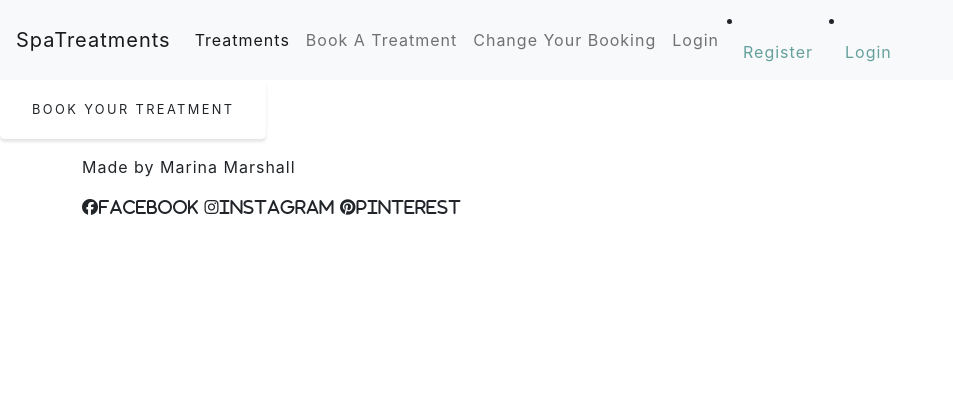
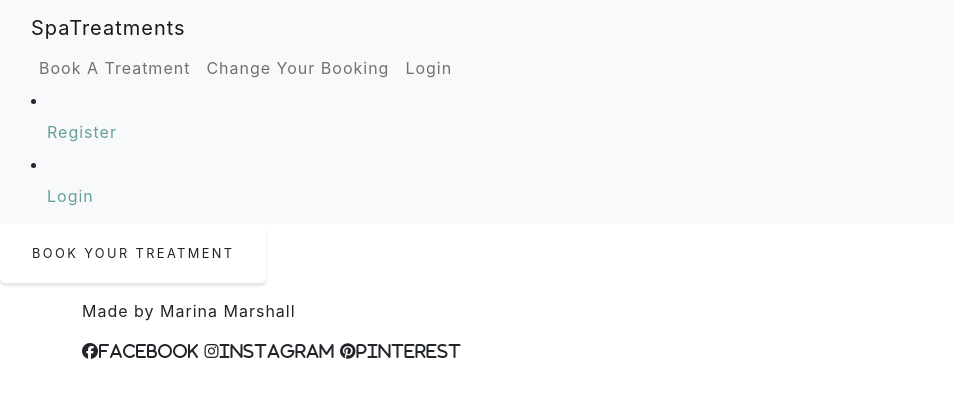
Before and after one commit to marinamarshall/spa-bookings-app, a Django app: page / in a window 1280 px wide. Shown: the top 398 px of the page, without its empty margins (0-953 px from the left). Run offline with Django 3.2, Linux system fonts and the light colour scheme; data that the repository does not hold is empty; some libraries are stand-ins or nearby versions.

Commit message:
Update base.html urls and layout

```diff
--- a/templates/base.html
+++ b/templates/base.html
@@ -15,17 +15,22 @@
     <link rel="stylesheet" href="{% static 'css/style.css' %}">
 </head>
 <body>
+    <header>
         <nav class="navbar navbar-expand-lg navbar-light bg-light">
+            <div class="col">
+                <div class="row">
                     <a class="navbar-brand" href="#">SpaTreatments</a>
                     <button class="navbar-toggler" type="button" data-toggle="collapse" data-target="#navbarNavAltMarkup" aria-controls="navbarNavAltMarkup" aria-expanded="false" aria-label="Toggle navigation">
                     <span class="navbar-toggler-icon"></span>
                     </button>
                     <div class="collapse navbar-collapse" id="navbarNavAltMarkup">
                     <div class="navbar-nav">
-            <a class="nav-item nav-link active" href="#">Treatments <span class="sr-only">(current)</span></a>
+                        <!-- <a class="nav-item nav-link active" href="#">Treatments <span class="sr-only">(current)</span></a> -->
                         <a class="nav-item nav-link" href="#">Book A Treatment</a>
                         <a class="nav-item nav-link" href="#">Change Your Booking</a>
-            <a class="nav-item nav-link" href="#">Login</a>
+                        <a class="nav-item nav-link" href="{% url 'account_login' %}">Login</a>
+                    </div>
+                </div>
             </div>
             {% if user.is_authenticated %}
                 <li class="nav-item">
@@ -41,6 +46,7 @@
             {% endif %}
             </div>
         </nav>
+    </header>
 
     <section class="row">
         <div class="callout col-12">
```
Lines whose indentation alone changed are shown as unchanged.
